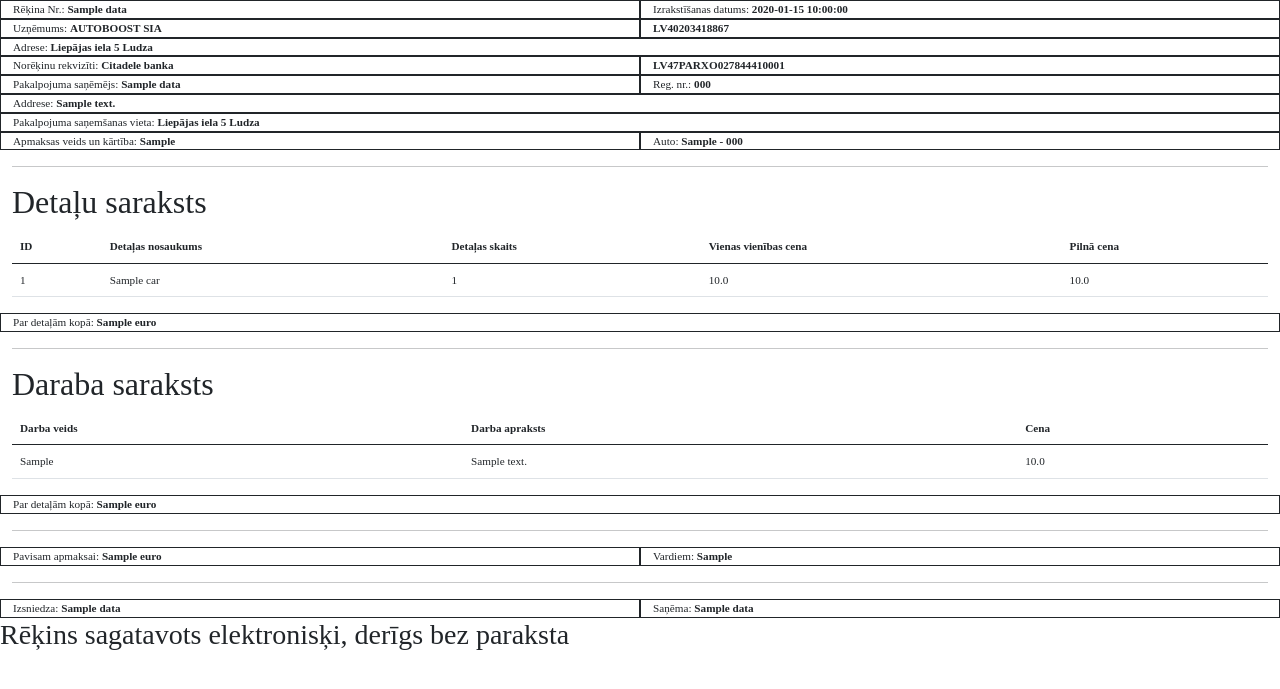
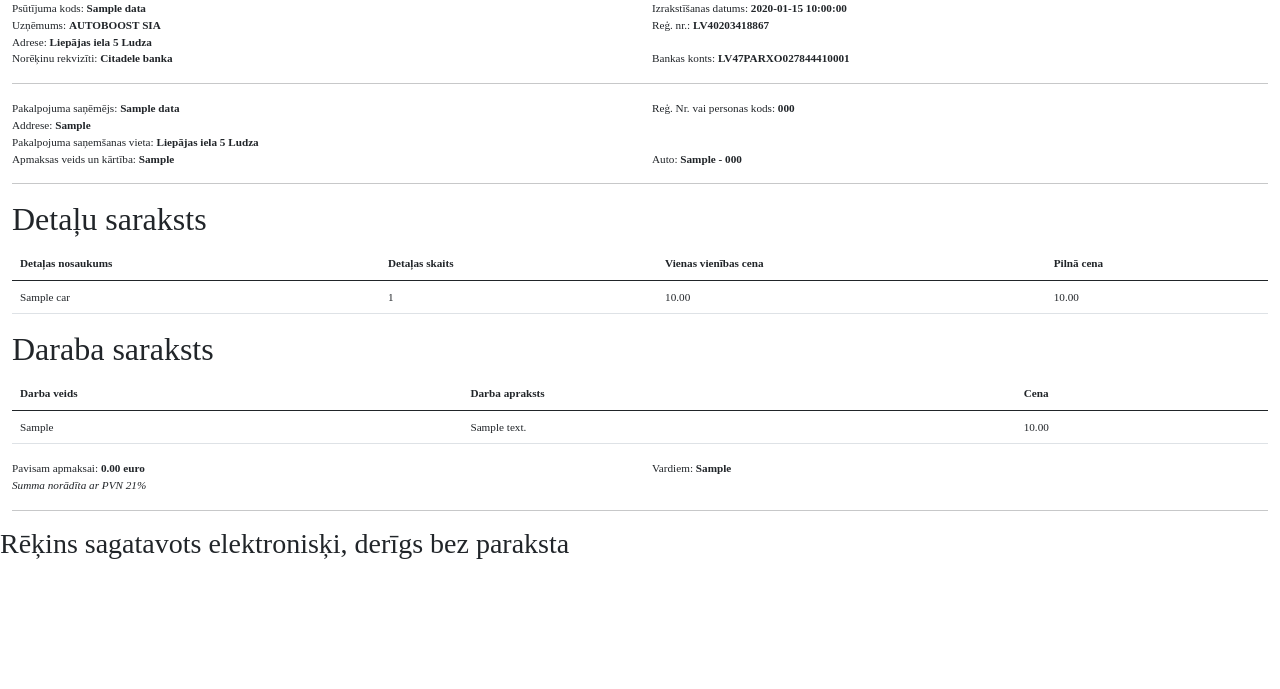
Before and after one commit to iraimiks/work-boost, a Flask app: template work-flask/flaskr/templates/orderpdf.html in a window 1280 px wide. Shown: the top 689 px of the page. Run offline with Flask 2, Linux system fonts and the light colour scheme; tables that the repository leaves empty hold one stand-in row (values such as "Sample post"); the template is opened without the code that fills it: values that come from a table or form of the project are taken from there, most other values are stand-ins (such as "Sample title", 1, 10 or a date in 2020).

Commit message:
change data add new fields

```diff
--- a/work-flask/flaskr/__init__.py
+++ b/work-flask/flaskr/__init__.py
@@ -2,6 +2,7 @@
 from flask import Flask
 from flask_cors import CORS
 from flask_sqlalchemy import SQLAlchemy
+from flask_migrate import Migrate
 
 app = Flask(__name__)
 
@@ -11,6 +12,7 @@
 
 app.secret_key = config.appsecret
 db = SQLAlchemy(app)
+migrate = Migrate(app, db)
 CORS(app)
 
 from flaskr import auth, manage
--- a/work-flask/flaskr/templates/orderpdf.html
+++ b/work-flask/flaskr/templates/orderpdf.html
@@ -19,58 +19,59 @@
 <body>
   <div class="container-fluid">
     <div class="row">
-      <div class="col border border-dark">
-        Rēķina Nr.: <strong>{{ order['order_name'] }}</strong>
+      <div class="col">
+        Psūtījuma kods: <strong>{{ order['order_name'] }}</strong>
       </div>
-      <div class="col border border-dark">
+      <div class="col">
         Izrakstīšanas datums: <strong>{{ today }}</strong>
       </div>
     </div>
     <div class="row">
-      <div class="col border border-dark">
+      <div class="col">
         Uzņēmums: <strong>AUTOBOOST SIA</strong>
       </div>
-      <div class="col border border-dark">
-        <strong>LV40203418867</strong>
+      <div class="col">
+        Reģ. nr.: <strong>LV40203418867</strong>
       </div>
     </div>
     <div class="row">
-      <div class="col border border-dark">
+      <div class="col">
         Adrese: <strong>Liepājas iela 5 Ludza</strong>
       </div>
     </div>
     <div class="row">
-      <div class="col border border-dark">
+      <div class="col">
         Norēķinu rekvizīti: <strong>Citadele banka</strong>
       </div>
-      <div class="col border border-dark">
-        <strong>LV47PARXO027844410001</strong>
+      <div class="col">
+        Bankas konts: <strong>LV47PARXO027844410001</strong>
+      </div>
+    </div>
+    <hr>
+    <div class="row">
+      <div class="col">
+        Pakalpojuma saņēmējs: <strong>{{ order['customer_name'] }}</strong>
+      </div>
+      <div class="col">
+        Reģ. Nr. vai personas kods: <strong>{{ order['customer_number'] }}</strong>
       </div>
     </div>
     <div class="row">
-      <div class="col border border-dark">
-        Pakalpojuma saņēmējs: <strong>{{ order['customer_name'] }}</strong>
-      </div>
-      <div class="col border border-dark">
-        Reg. nr.: <strong>{{ orderdata['customer_reg_number'] }}</strong>
-      </div>
-    </div>
-    <div class="row">
-      <div class="col border border-dark">
-        Addrese: <strong>{{ orderdata['customer_address'] }}</strong>
+      <div class="col">
+        Addrese: <strong>{{ order['customer_street'] }}</strong>
       </div>
 
     </div>
     <div class="row">
-      <div class="col border border-dark">
+      <div class="col">
         Pakalpojuma saņemšanas vieta: <strong>Liepājas iela 5 Ludza</strong>
       </div>
     </div>
     <div class="row">
-      <div class="col border border-dark">
+      <div class="col">
         Apmaksas veids un kārtība: <strong>{{ orderdata['pay_option'] }}</strong>
       </div>
-      <div class="col border border-dark">
+      <div class="col">
         Auto: <strong>{{ order['brand'] }} - {{ order['number'] }}</strong>
       </div>
     </div>
@@ -79,7 +80,6 @@
     <table class="table">
       <thead>
         <tr>
-          <th>ID</th>
           <th>Detaļas nosaukums</th>
           <th>Detaļas skaits</th>
           <th>Vienas vienības cena</th>
@@ -89,21 +89,14 @@
       <tbody>
         {% for part in parts %}
         <tr>
-          <td>{{ part['id'] }}</td>
           <td>{{ part['part_name'] }}</td>
           <td>{{ part['part_count'] }}</td>
-          <td>{{ part['part_price'] }}</td>
-          <td>{{ part['full_price'] }}</td>
+          <td>{{ "%.2f"|format(part['part_price']) }}</td>
+          <td>{{ "%.2f"|format(part['full_price']|float) }}</td>
         </tr>
         {% endfor %}
       </tbody>
     </table>
-    <div class="row">
-      <div class="col border border-dark">
-        Par detaļām kopā: <strong>{{ orderdata['full_part_price'] }} euro</strong>
-      </div>
-    </div>
-    <hr>
     <h2>Daraba saraksts</h2>
     <table class="table">
       <thead>
@@ -118,34 +111,22 @@
         <tr>
           <td>{{ service['work_type'] }}</td>
           <td>{{ service['description'] }}</td>
-          <td>{{ service['work_price'] }}</td>
+          <td>{{ "%.2f"|format(service['work_price']|float) }}</td>
         </tr>
         {% endfor %}
       </tbody>
     </table>
     <div class="row">
-      <div class="col border border-dark">
-        Par detaļām kopā: <strong>{{ orderdata['full_service_price'] }} euro</strong>
+      <div class="col">
+        Pavisam apmaksai: <strong>{{ "%.2f"|format(orderdata['full_price']|float) }} euro</strong>
+        <br>
+        <em>Summa norādīta ar PVN 21%</em>
       </div>
-    </div>
-    <hr>
-    <div class="row">
-      <div class="col border border-dark">
-        Pavisam apmaksai: <strong>{{ orderdata['full_price'] }} euro</strong>
-      </div>
-      <div class="col border border-dark">
+      <div class="col">
         Vardiem: <strong>{{ orderdata['price_in_words'] }}</strong>
       </div>
     </div>
     <hr>
-    <div class="row">
-      <div class="col border border-dark">
-        Izsniedza: <strong>{{ orderdata['order_prep_name'] }}</strong>
-      </div>
-      <div class="col border border-dark">
-        Saņēma: <strong>{{ orderdata['order_get_name'] }}</strong>
-      </div>
-    </div>
   </div>
   <h3>Rēķins sagatavots elektronisķi, derīgs bez paraksta</h3>
 </body>
```
Also changed, not shown: work-flask/flaskr/customers/customer.py (+10 -16 lines), work-flask/flaskr/manage.py (+14 -11 lines), work-vuejs/src/views/customerview/CustomerView.vue (+54 -0 lines), work-vuejs/src/views/userview/OrderCreatView.vue (+2 -22 lines), 1 other file.
